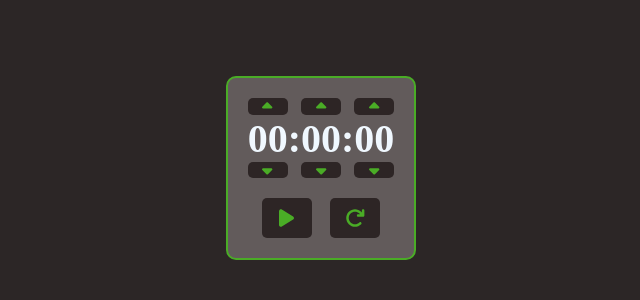
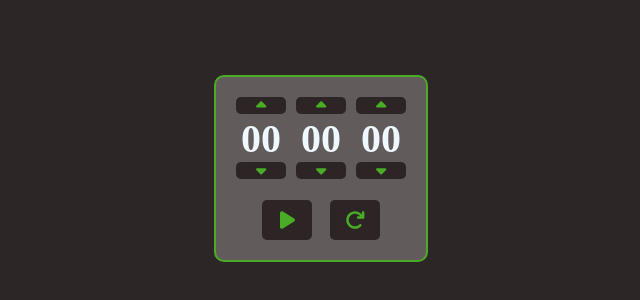
Before and after one commit to code-ashram/react-ts-timer, a React (Vite) app: page / in a window 1280 px wide. Shown: the part 232-532 px from the top of the page, without its empty margins (319-959 px from the left). Built offline with nearby package versions, Linux system fonts and the light colour scheme.

Commit message:
fix components and styles

```diff
--- a/src/components/Timer/Timer.module.css
+++ b/src/components/Timer/Timer.module.css
@@ -6,7 +6,7 @@
   text-align: center;
 }
 
-:local(.timerDisplay) {
+:local(.timerTime) {
   font-weight: bold;
   font-size: 40px;
   color: aliceblue;
@@ -16,13 +16,16 @@
   margin-top: 20px;
 }
 
-:local(.timerChanger) {
+:local(.timerDisplay) {
   display: flex;
-  justify-content: space-between;
 }
 
-:local(.timerChanger .btn.controlBtn:not(:last-child))  {
-  margin-right: 10px;
+:local(.timerUnitChanger) {
+  display: block;
+}
+
+:local(.timerDisplay .timerUnitChanger):not(:first-of-type) {
+  margin-left: 10px;
 }
 
 :local(.btn) {
@@ -48,7 +51,7 @@
 }
 
 :local(.btn.controlBtn) {
-  width: 40px;
+  width: 50px;
   padding: 0;
   margin: 0;
 }
--- a/src/components/Timer/Timer.tsx
+++ b/src/components/Timer/Timer.tsx
@@ -1,13 +1,11 @@
 import { FC, useEffect, useState } from 'react'
 
-import { FontAwesomeIcon } from '@fortawesome/react-fontawesome'
 import { faPause, faPlay, faArrowRotateRight } from '@fortawesome/free-solid-svg-icons'
-
 import TimeUnitChanger from './parts/TimeUnitChanger.tsx'
 import TimerButton from './parts/TimerButton.tsx'
+import { hour, minute, second } from '../../constants/time.ts'
 
 import styles from './Timer.module.css'
-import { hour, minute, second } from '../../constants/time.ts'
 
 const Timer: FC = () => {
   const [seconds, setSeconds] = useState<number>(0)
@@ -24,20 +22,12 @@
 
   const date: Date = new Date(seconds * 1000)
 
-  const time = `${
-    String(date.getUTCHours()).padStart(2, '0')
-  }:${
-    String(date.getUTCMinutes()).padStart(2, '0')
-  }:${
-    String(date.getUTCSeconds()).padStart(2, '0')
-  }`
-
   const handleIncreaseHours = () => {
-    setSeconds((prevHours )=> prevHours + hour)
+    setSeconds((prevHours) => prevHours + hour)
   }
 
   const handleDecreaseHours = () => {
-    setSeconds((prevHours )=> prevHours - hour)
+    setSeconds((prevHours) => prevHours - hour)
   }
 
   const handleIncreaseMinutes = () => {
@@ -75,24 +65,24 @@
   )
 
   return <div className={styles.timer}>
-    <div className={styles.timerChanger}>
-      <TimeUnitChanger onIncreaseHours={handleIncreaseHours}
-                       onIncreaseMinutes={handleIncreaseMinutes}
-                       onIncreaseSeconds={handleIncreaseSeconds}
-                       onDecreaseHours={handleDecreaseHours}
-                       onDecreaseMinutes={handleDecreaseMinutes}
-                       onDecreaseSeconds={handleDecreaseSeconds}
-                       time={time} />
+    <div className={styles.timerDisplay}>
+      <TimeUnitChanger onIncrease={handleIncreaseHours}
+                       onDecrease={handleDecreaseHours}
+                       time={String(date.getUTCHours()).padStart(2, '0')} />
+
+      <TimeUnitChanger onIncrease={handleIncreaseMinutes}
+                       onDecrease={handleDecreaseMinutes}
+                       time={String(date.getUTCMinutes()).padStart(2, '0')} />
+
+      <TimeUnitChanger onIncrease={handleIncreaseSeconds}
+                       onDecrease={handleDecreaseSeconds}
+                       time={String(date.getUTCSeconds()).padStart(2, '0')} />
     </div>
 
     <div className={styles.timerController}>
-      <TimerButton onClick={handleToggleStart}>
-        <FontAwesomeIcon icon={isActive ? faPause : faPlay} size="xl" style={{ color: '#4aac26' }} />
-      </TimerButton>
+      <TimerButton icon={isActive ? faPause : faPlay} onClick={handleToggleStart} />
 
-      <TimerButton onClick={handleReset}>
-        <FontAwesomeIcon icon={faArrowRotateRight} size="xl" style={{ color: '#4aac26' }} />
-      </TimerButton>
+      <TimerButton icon={faArrowRotateRight} onClick={handleReset} />
     </div>
   </div>
 }
--- a/src/components/Timer/parts/TimeUnitChanger.tsx
+++ b/src/components/Timer/parts/TimeUnitChanger.tsx
@@ -7,64 +7,26 @@
 import styles from '../Timer.module.css'
 
 type Props = {
-  onIncreaseHours: () => void,
-  onIncreaseMinutes: () => void,
-  onIncreaseSeconds: () => void,
-  onDecreaseHours: () => void,
-  onDecreaseMinutes: () => void,
-  onDecreaseSeconds: () => void,
+  onIncrease: () => void,
+  onDecrease: () => void,
   time: string
 }
 
-const TimeUnitChanger: FC<Props> = ({
-  onIncreaseHours,
-  onIncreaseMinutes,
-  onIncreaseSeconds,
-  onDecreaseHours,
-  onDecreaseMinutes,
-  onDecreaseSeconds,
-  time
-}) => {
+const TimeUnitChanger: FC<Props> = ({ onIncrease, onDecrease, time }) => {
 
   return (
-    <div className={styles.timeChanger}>
-      <div className={styles.timerChanger}>
+    <div className={styles.timerUnitChanger}>
       <button className={cn(styles.btn, styles.controlBtn)}
-                onClick={onIncreaseHours}>
+              onClick={onIncrease}>
         <FontAwesomeIcon icon={faCaretUp} size="lg" style={{ color: '#4aac26' }} />
       </button>
 
-        <button className={cn(styles.btn, styles.controlBtn)}
-                onClick={onIncreaseMinutes}>
-          <FontAwesomeIcon icon={faCaretUp} size="lg" style={{ color: '#4aac26' }} />
-        </button>
+      <div className={styles.timerTime}>{time}</div>
 
       <button className={cn(styles.btn, styles.controlBtn)}
-                onClick={onIncreaseSeconds}>
-          <FontAwesomeIcon icon={faCaretUp} size="lg" style={{ color: '#4aac26' }} />
-        </button>
-      </div>
-
-      <div className={styles.timerDisplay}>{time}</div>
-
-      <div className={styles.timerChanger}>
-        <button className={cn(styles.btn, styles.controlBtn)}
-                onClick={onDecreaseHours}>
+              onClick={onDecrease}>
         <FontAwesomeIcon icon={faCaretDown} size="lg" style={{ color: '#4aac26' }} />
       </button>
-
-        <button className={cn(styles.btn, styles.controlBtn)}
-                onClick={onDecreaseMinutes}>
-          <FontAwesomeIcon icon={faCaretDown} size="lg" style={{ color: '#4aac26' }} />
-        </button>
-
-        <button className={cn(styles.btn, styles.controlBtn)}
-                onClick={onDecreaseSeconds}>
-          <FontAwesomeIcon icon={faCaretDown} size="lg" style={{ color: '#4aac26' }} />
-        </button>
-      </div>
-
-
     </div>
   )
 }
--- a/src/components/Timer/parts/TimerButton.tsx
+++ b/src/components/Timer/parts/TimerButton.tsx
@@ -1,15 +1,19 @@
-import { FC, ReactNode } from 'react'
+import { FC } from 'react'
+
+import { IconProp } from '@fortawesome/fontawesome-svg-core'
+import { FontAwesomeIcon } from '@fortawesome/react-fontawesome'
+
 import styles from '../Timer.module.css'
 
+
 type Props = {
-  children: ReactNode
+  icon: IconProp
   onClick: () => void
 }
 
-const TimerButton: FC<Props> = ({children, onClick}) => (
-  <button className={styles.btn}
-          onClick={onClick}>
-    {children}
+const TimerButton: FC<Props> = ({icon, onClick}) => (
+  <button className={styles.btn} onClick={onClick}>
+    <FontAwesomeIcon icon={icon} size="xl" style={{ color: '#4aac26' }} />
   </button>
 )
 
```
Lines whose indentation alone changed are shown as unchanged.
